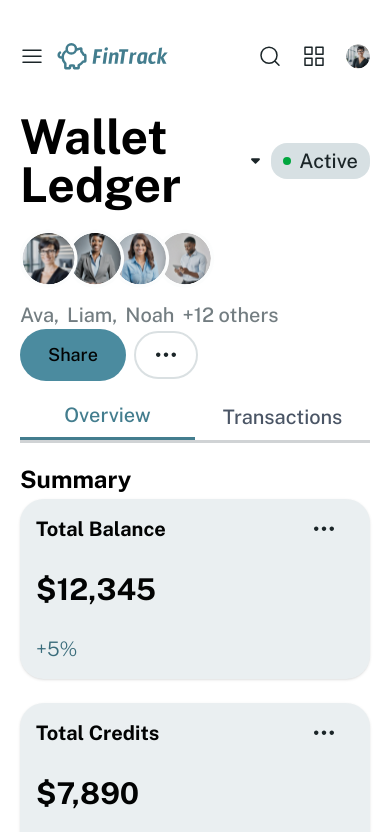
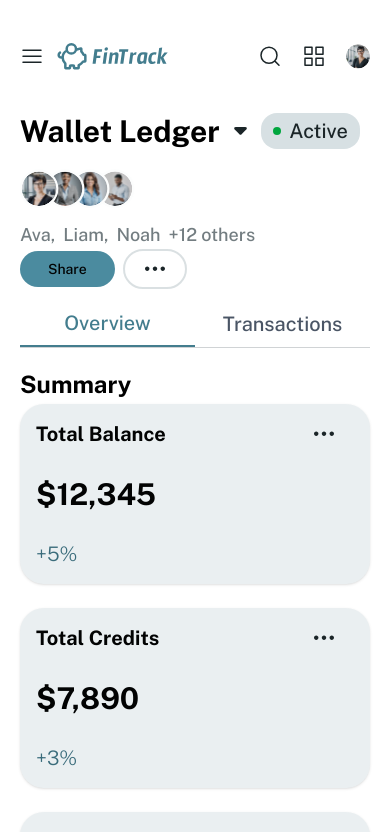
Before and after one commit to itsxdamdam/fintrack, a Next.js app: page / in a window 390 px wide. Shown: the top 832 px of the page. Built offline with nearby package versions, Linux system fonts and the light colour scheme.

Commit message:
fix: responsiveness

```diff
--- a/src/app/globals.css
+++ b/src/app/globals.css
@@ -26,7 +26,7 @@
   }
 
   .user-icons {
-    @apply w-15 h-15;
+    @apply w-10 h-10 md:w-15 md:h-15;
   }
 
   .header-user-display {
--- a/src/components/HeaderBox.tsx
+++ b/src/components/HeaderBox.tsx
@@ -9,7 +9,7 @@ const HeaderBox = ({ title, status }: HeaderBoxProps) => {
       <div className="flex justify-between items-start flex-wrap md:flex-nowrap">
         <div className="flex flex-col justify-between items-start gap-5">
           <div className="header-box-title gap-1">
-            <h1 className="text-5xl font-bold">{title}</h1>
+            <h1 className="md:text-5xl font-bold text-3xl">{title}</h1>
             <button>
               <Image
                 src="/icons/caret-down.svg"
@@ -61,7 +61,7 @@ const HeaderBox = ({ title, status }: HeaderBoxProps) => {
                 className="user-icons  ml-[-15px] z-3"
               />
             </div>
-            <div className="flex items-center text-xl gap-2">
+            <div className="flex items-center md:text-xl text-lg gap-2">
               {headerBoxNames.map((user, index) => {
                 {
                   if (index < 3) {
@@ -79,10 +79,10 @@ const HeaderBox = ({ title, status }: HeaderBoxProps) => {
           </div>
         </div>
         <div className="flex justify-between items-center gap-2">
-          <button className="bg-[#4B8B9F] rounded-4xl text-[#020303] px-7 py-3 font-medium text-lg">
+          <button className="bg-[#4B8B9F] rounded-4xl text-[#020303] px-7 py-2 font-medium md:text-lg text-sm">
             Share
           </button>
-          <button className="rounded-4xl text-[#020303] px-5 py-3 border-2 border-[#49656E]/20 font-bold text-xl">
+          <button className="rounded-4xl text-[#020303] px-5 py-2 border-2 border-[#49656E]/20">
             <Image
               src="/icons/Union.svg"
               alt="ellipsis"
--- a/src/components/Tabs.tsx
+++ b/src/components/Tabs.tsx
@@ -12,12 +12,12 @@ export default function Tabs() {
 
   return (
     <div className="w-full mt-3">
-      <div className="flex border-b-3 my-0 top-15 border-[#15272D]/20 ">
+      <div className="flex border-b-1 my-0 top-15 border-[#15272D]/20 ">
         <button
           onClick={() => setActiveTab("Overview")}
           className={`text-xl py-2 font-medium w-[200px] cursor-pointer ${
             activeTab === "Overview"
-              ? "border-b-3 text-[#437D8E]"
+              ? "border-b-2 text-[#437D8E]"
               : "text-gray-600"
           }`}
         >
@@ -27,7 +27,7 @@ export default function Tabs() {
           onClick={() => setActiveTab("Transactions")}
           className={`text-xl py-2 font-medium  w-[200px] left-[220px] cursor-pointer ${
             activeTab === "Transactions"
-              ? "border-b-3 text-[#437D8E]"
+              ? "border-b-2 text-[#437D8E]"
               : "text-gray-600"
           }`}
         >
@@ -35,7 +35,7 @@ export default function Tabs() {
         </button>
       </div>
 
-      <div className="">
+      <div>
         {activeTab === "Overview" && <OverviewTab />}
         {activeTab === "Transactions" && (
           <TransactionsTable transactions={transactionsData} />
--- a/src/components/TransactionTable.tsx
+++ b/src/components/TransactionTable.tsx
@@ -33,28 +33,28 @@ const TransactionsTable: React.FC<TransactionsTableProps> = ({
   const toggleSort = () => setSortAsc((prev) => !prev);
 
   return (
-    <div className="mt-5 text-[#1B2528] overflow-x-auto md:overflow-x-hidden w-full">
-      <table className="border-seperate table-auto w-full">
+    <div className="mt-5 text-[#1B2528] overflow-x-auto">
+      <table className="border-seperate table-fixed w-full">
         <thead>
           <tr className="text-left">
             <th
               onClick={toggleSort}
-              className="table-item text-[#15272D]/60 md:w-80"
+              className="table-item text-[#15272D]/60 w-30 md:w-84"
             >
               <div className="border-b-2 border-[#49656E]/20">
                 Date {sortAsc ? "▲" : "▼"}
               </div>
             </th>
-            <th className="table-item text-[#15272D]/60 md:w-50">
+            <th className="table-item text-[#15272D]/60 w-40 md:w-50">
               <div className="border-b-2 border-[#49656E]/20">Remark ▼</div>
             </th>
-            <th className="table-item text-[#15272D]/60 md:w-35">
+            <th className="table-item text-[#15272D]/60 w-35">
               <div className="border-b-2 border-[#49656E]/20">Amount ▼</div>
             </th>
-            <th className="table-item text-[#15272D]/60 md:w-35">
+            <th className="table-item text-[#15272D]/60 w-35">
               <div className="border-b-2 border-[#49656E]/20">Currency ▼</div>
             </th>
-            <th className="table-item text-[#15272D]/60 md:w-35">
+            <th className="table-item text-[#15272D]/60 w-35">
               <div className="border-b-2 border-[#49656E]/20">Type ▼</div>
             </th>
           </tr>
```
